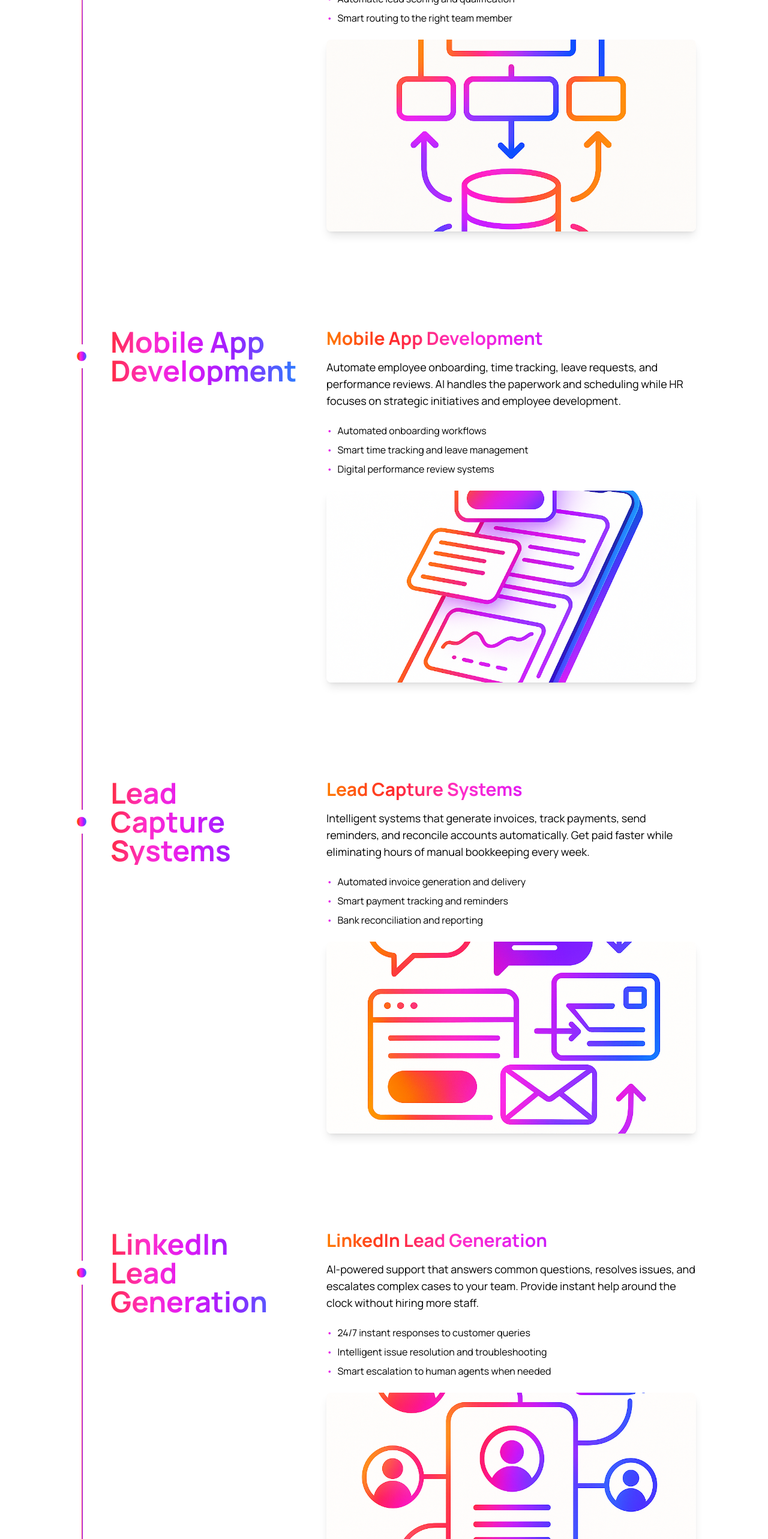
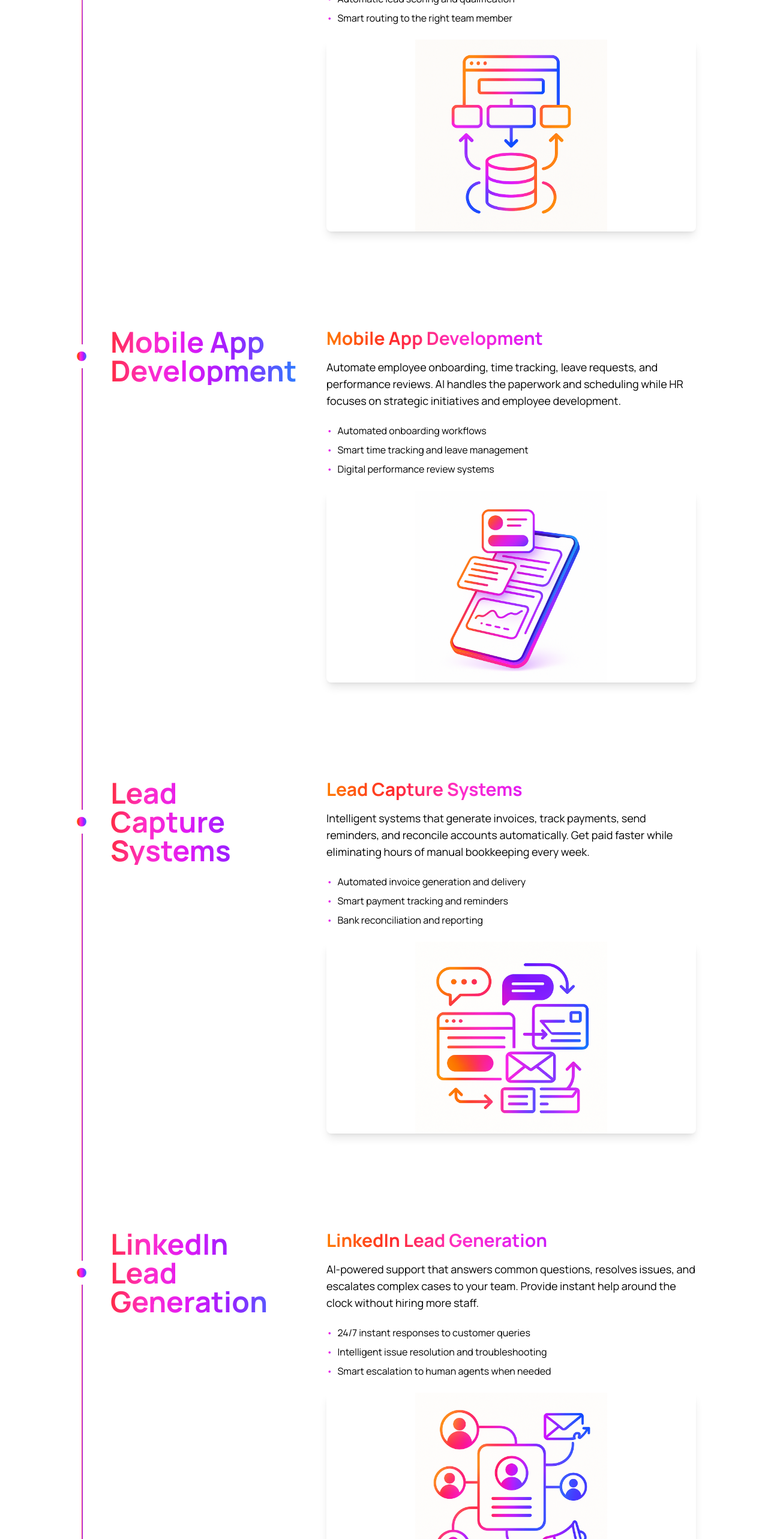
Before and after one commit to BuildMediaStrategies/BuildMediaStrategiescursor, a React (Vite) app: page /ai-operations in a window 1280 px wide. Shown: the part 1331-3897 px from the top of the page at 60% size. Built offline with nearby package versions, Linux system fonts and the light colour scheme; no server answers.

Commit message:
Updated AIOperationsPage.tsx

```diff
--- a/src/pages/AIOperationsPage.tsx
+++ b/src/pages/AIOperationsPage.tsx
@@ -37,7 +37,7 @@ export default function AIOperationsPage() {
               <span className="text-black">Smart routing to the right team member</span>
             </div>
           </div>
-          <img src="/assets/bms-web-image.png" alt="Full-stack development interface" className="w-full rounded-lg object-cover h-48 md:h-64 lg:h-80 shadow-lg" loading="lazy" />
+          <img src="/assets/bms-web-image.png" alt="Full-stack development interface" className="w-full rounded-lg object-contain h-48 md:h-64 lg:h-80 shadow-lg" loading="lazy" />
         </div>
       ),
     },
@@ -65,7 +65,7 @@ export default function AIOperationsPage() {
               <span className="text-black">Digital performance review systems</span>
             </div>
           </div>
-          <img src="/assets/bms-mobile-img.png" alt="Mobile app development interface" className="w-full rounded-lg object-cover h-48 md:h-64 lg:h-80 shadow-lg" loading="lazy" />
+          <img src="/assets/bms-mobile-img.png" alt="Mobile app development interface" className="w-full rounded-lg object-contain h-48 md:h-64 lg:h-80 shadow-lg" loading="lazy" />
         </div>
       ),
     },
@@ -93,7 +93,7 @@ export default function AIOperationsPage() {
               <span className="text-black">Bank reconciliation and reporting</span>
             </div>
           </div>
-          <img src="/assets/bms-lead-img.png" alt="Lead capture system dashboard" className="w-full rounded-lg object-cover h-48 md:h-64 lg:h-80 shadow-lg" loading="lazy" />
+          <img src="/assets/bms-lead-img.png" alt="Lead capture system dashboard" className="w-full rounded-lg object-contain h-48 md:h-64 lg:h-80 shadow-lg" loading="lazy" />
         </div>
       ),
     },
@@ -121,7 +121,7 @@ export default function AIOperationsPage() {
               <span className="text-black">Smart escalation to human agents when needed</span>
             </div>
           </div>
-          <img src="/assets/bms-linkedin-img.png" alt="LinkedIn lead generation interface" className="w-full rounded-lg object-cover h-48 md:h-64 lg:h-80 shadow-lg" loading="lazy" />
+          <img src="/assets/bms-linkedin-img.png" alt="LinkedIn lead generation interface" className="w-full rounded-lg object-contain h-48 md:h-64 lg:h-80 shadow-lg" loading="lazy" />
         </div>
       ),
     },
@@ -149,7 +149,7 @@ export default function AIOperationsPage() {
               <span className="text-black">Automatic reordering and supplier management</span>
             </div>
           </div>
-          <img src="/assets/bms-chatbot-img.png" alt="Customer support automation chatbot" className="w-full rounded-lg object-cover h-48 md:h-64 lg:h-80 shadow-lg" loading="lazy" />
+          <img src="/assets/bms-chatbot-img.png" alt="Customer support automation chatbot" className="w-full rounded-lg object-contain h-48 md:h-64 lg:h-80 shadow-lg" loading="lazy" />
         </div>
       ),
     },
@@ -177,7 +177,7 @@ export default function AIOperationsPage() {
               <span className="text-black">Real-time progress reporting</span>
             </div>
           </div>
-          <img src="/assets/bms-call-img.png" alt="Call automation system interface" className="w-full rounded-lg object-cover h-48 md:h-64 lg:h-80 shadow-lg" loading="lazy" />
+          <img src="/assets/bms-call-img.png" alt="Call automation system interface" className="w-full rounded-lg object-contain h-48 md:h-64 lg:h-80 shadow-lg" loading="lazy" />
         </div>
       ),
     },
```
